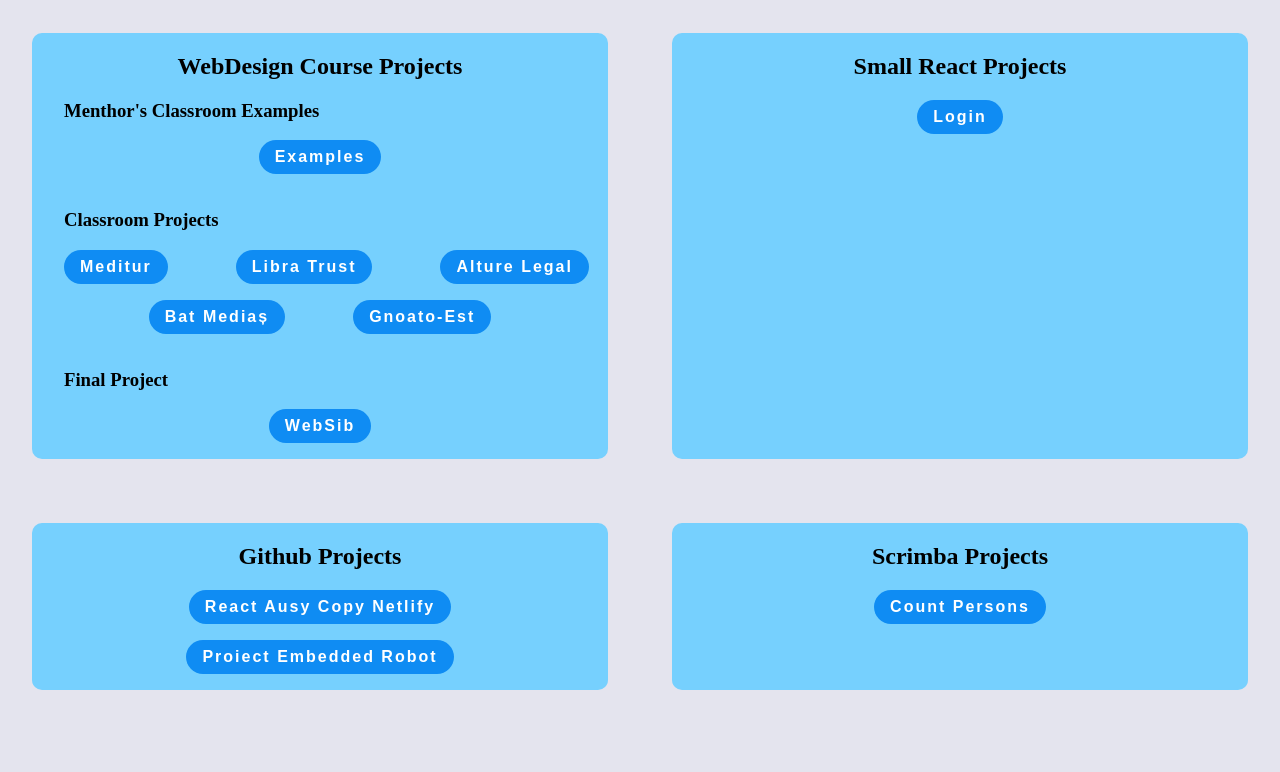
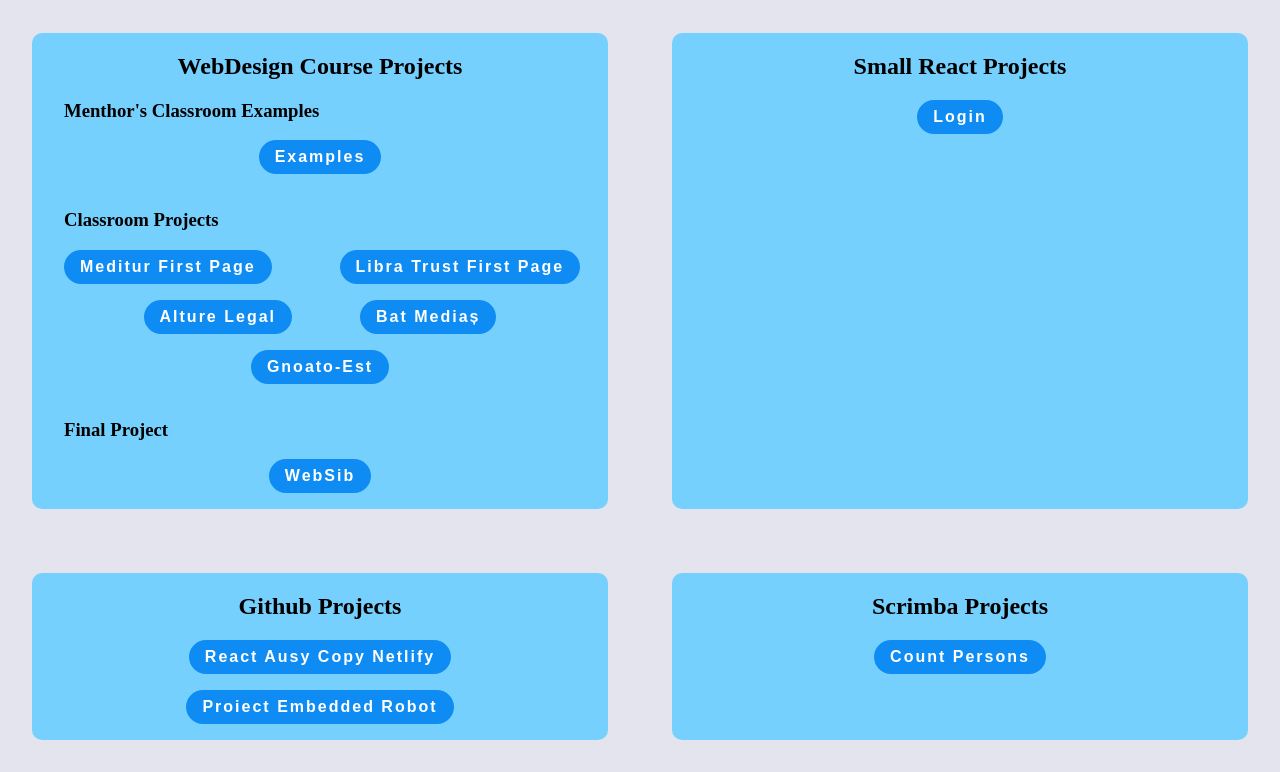
Before and after one commit to tibiului/projects.websib.ro, a plain HTML site: page index.html in a window 1280 px wide. Shown: the part 79-851 px from the top of the page. Before the commit the page ends 801 px from the top, so only its background shows below. Drawn offline with Linux system fonts and the light colour scheme.

Commit message:
changed title name

```diff
--- a/index.html
+++ b/index.html
@@ -24,10 +24,10 @@
                     <h3>Classroom Projects</h3>
 
                     <a href="meditur/meditur.html">
-                        <button>Meditur</button>
+                        <button>Meditur First Page</button>
                     </a>
                     <a href="libratrust/libra.html">
-                        <button>Libra Trust</button>
+                        <button>Libra Trust First Page</button>
                     </a>
                     <a href="alturelegal/alture-legal.html">
                         <button>Alture Legal</button>
```
